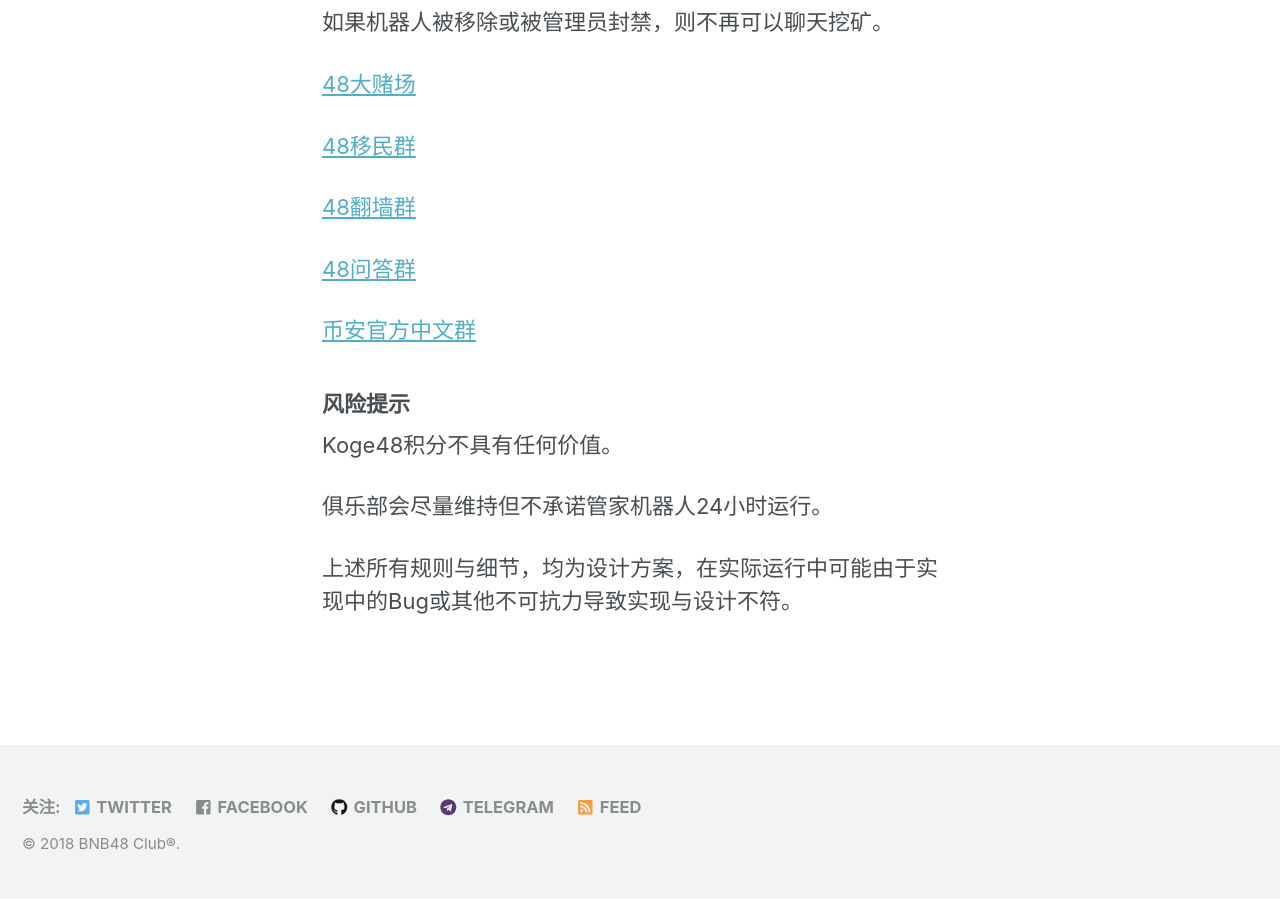
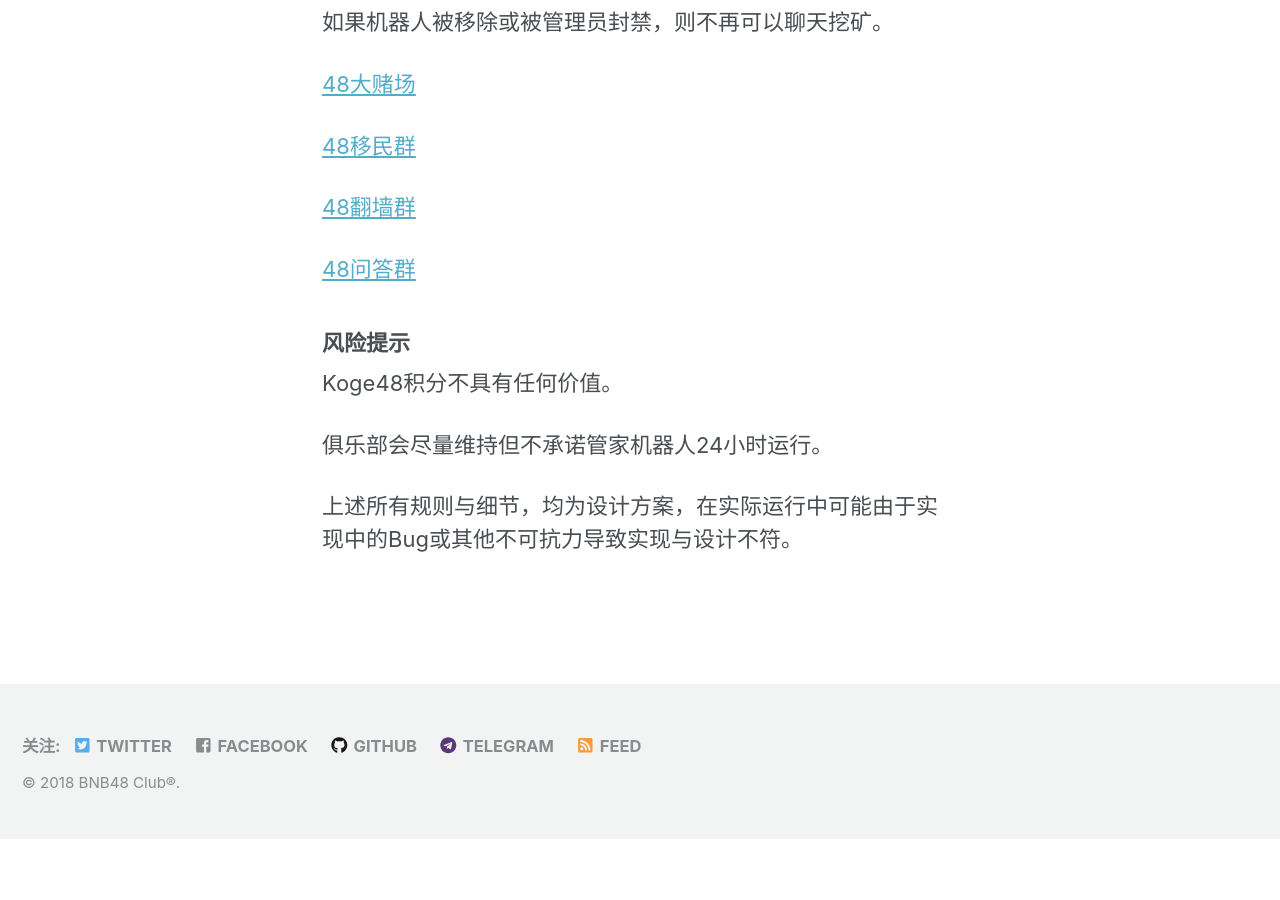
Before and after one commit to 48Club/BNB48Club.github.io, a Jekyll site: the page built from _pages/koge48.md, in a window 1280 px wide and 900 px high, scrolled down 2004 px. Built offline with Jekyll 4.4.1, drawn with Linux system fonts in a browser that asks for light colours; nearby versions of some CDN libraries; after the commit the page ends 2843 px from its top, so only the background shows below that.

Commit message:
binanceChinese removes the bot...

```diff
--- a/_pages/koge48.md
+++ b/_pages/koge48.md
@@ -50,8 +50,6 @@
 
 [48问答群](https://t.me/bnb48club_qanda)
 
-[币安官方中文群](https://t.me/BinanceChinese)
-
 
 
 ### 风险提示
```
